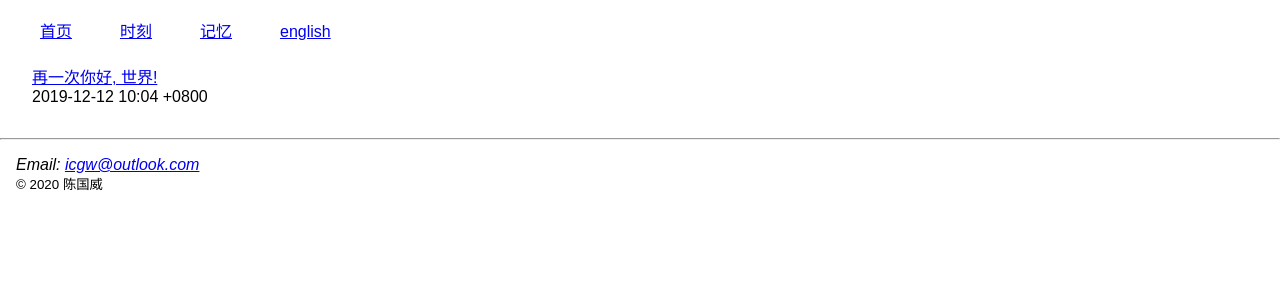
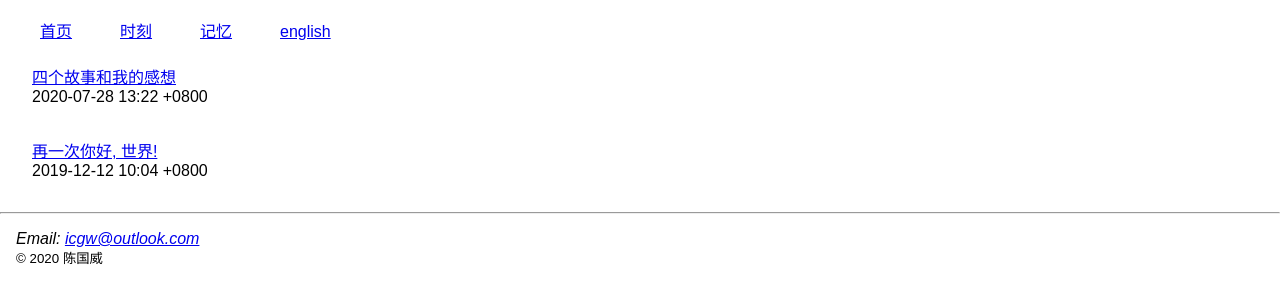
Before and after one commit to icgw/website, a Jekyll site: the page built from zh/memoirs/list.md, in a window 1280 px wide. Shown: the top 304 px of the page. Built offline with Jekyll 4.4.1, drawn with Linux system fonts in a browser that asks for light colours; part of the change alters nothing that is shown.

Commit message:
四个故事和我的感想

```diff
--- a/_config.yml
+++ b/_config.yml
@@ -11,7 +11,7 @@ switched_languages_subpath: [ '/zh', '/en' ]
 
 title:
   - G.C. | Good Coder
-  - 囗囗 | 知石马者
+  - 囗囗 | 识石马者
 author:
   - Chen, Guowei
   - 陈国威
--- /dev/null
+++ b/zh/_posts/2020-07-28-four-stories-and-my-thoughts.md
@@ -0,0 +1,24 @@
+---
+lang:       zh
+layout:     post
+title:      "四个故事和我的感想"
+date:       2020-07-28 13:22 +0800
+categories: [ 'memoirs' ]
+---
+
+# 故事〇：不同的认知 #
+我接待了一位来自英国的教授，我带他在北京周边逛了逛，一路上我和他聊了很多。他看到街上有地方挂着相似的标语牌、看到慕田峪长城山上刻了几个大字，都会问我那是什么意思。他还和我说，他在故宫看到一面墙，墙上有九条龙，告诉我：“我们认为龙代表邪恶，但你们认为是吉祥”。我们一起走了很多地方，他在驻足歇息的时候说：“妙啊！ (It's amazing!)”。
+
+彼此的文化差异给我留下了印象深刻的记忆，而引发我思考的是龙这个符号，进而我想到符号本身会给我们传递不一样的信息。正如你正在看的东西，如果你不去理解，就是看到了一堆符号，而我正在给你传递信息。我意识到，符号作为信息的载体，在传达者和接受者之间产生了认知的过程，但是认知结果可能不一致，于是引起思考、讨论和争辩。
+
+# 故事一：不同的“证明” #
+我听了一门课，课程名字叫作程序理论，老师提到 `3n + 1` 猜想：“这段程序的可终止性和正确性一直没有得到证明”。接着，在座的一位同学立即举手发言：“老师，我能证明”。老师问他怎么证明，同学说：“我编写了程序……”，然后巴拉巴拉地讲了一堆。老师笑了笑：“不如你把证明过程写清楚之后交给我，我可以帮你检查证明的过程是否正确”。我意识到，老师和同学说的证明不是同一回事。我认为，老师所说的证明是严格按照某种规则得出结论的过程，而同学所说的“证明”让我觉得是：“我试过了没有错，不信你也试试”。
+
+# 故事二：“正确”的应用 #
+我和一位软件行业的前辈聊天，我向他请教：“我们要怎么证明开发的软件是正确的”。他跟我说：“不需要证明开发的软件是正确的，只需要足够的信心认为做正确了”。然而，信心从何而来？前辈接着说：“通过试验而没有发现错误就开始有信心认为自己做对了，继续换一种方式试验还是没发现错误，那么信心就增强了”。简单地说，没有试出错误，那就是“正确”。
+
+# 故事三：“无用”的研究 #
+我和一位做研究的前辈聊天，我认为有些研究是无用的，他直截了当告诉我：“是的”。让我诧异的是，他清楚地知道研究着“无用”的东西，却能够专注和坚持地做下去。我意识到，“无用”的事不等于不用去做的事，而是主观上没发现有任何功效和利益的事。
+
+# 我的感想 #
+与不同的人交流和讨论的经历，一直在修正我的认知结果，过去我认为的正确，现在变得没有这么显然。我一直在思考“证明”、“正确”和“无用”，这些东西让我觉得不可思议。现在，我对许多正确的事情感到无力证明，只想用找不到错误来说服自己：“对！就是这样！”。最后，感慨一句，能够潜心贯注做“无用”的研究，真是一件难能可贵的事！
```
